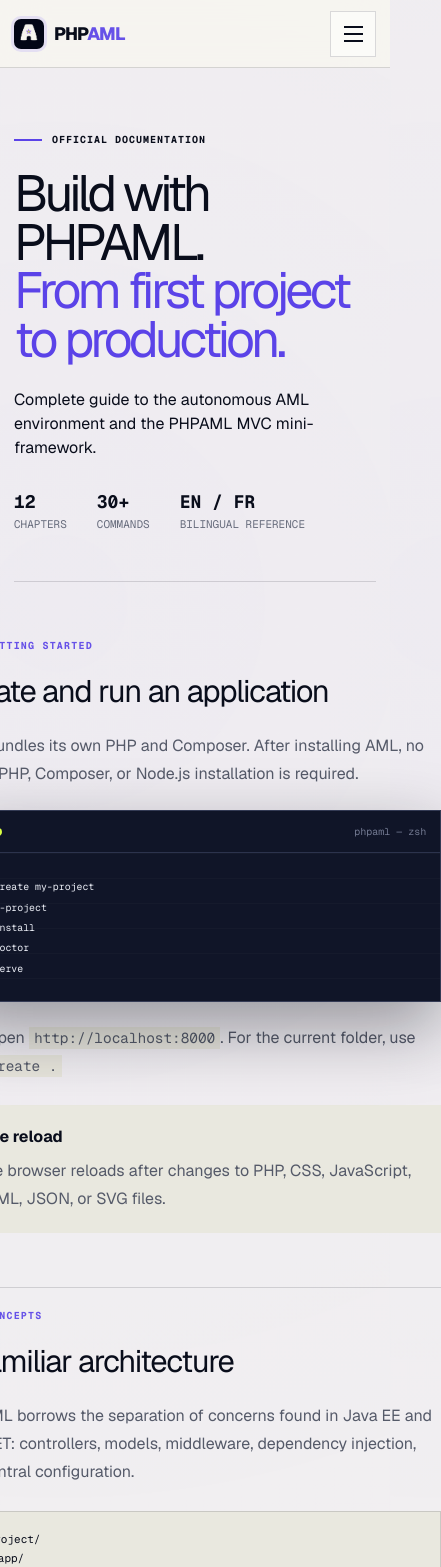
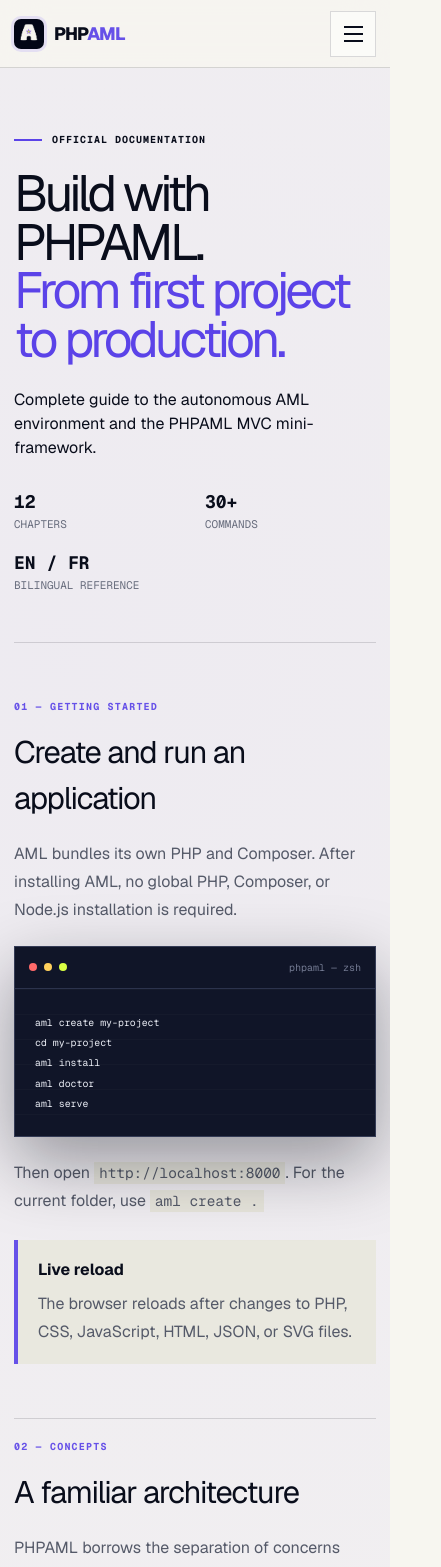
Before and after one commit to MR-C0DE/phpaml-website, a Next.js app: page /docs in a window 390 px wide. Shown: the top 1567 px of the page, 441 px wide, since content can reach past the window. Built offline with nearby package versions, Linux system fonts and the light colour scheme.

Commit message:
Fix documentation overflow on mobile

```diff
--- a/app/globals.css
+++ b/app/globals.css
@@ -134,4 +134,15 @@
   .after-install{gap:28px;padding:52px 0}.after-install pre{padding:24px 20px;font-size:12px;overflow-x:auto}
   .portable{padding:24px;margin-bottom:25px}.back-docs{padding-bottom:65px}
 }
+.docs-content{min-width:0;width:100%}
+.docs-content section,.command-reference>div{min-width:0}
+.docs-content .terminal,.file-tree{max-width:100%}
+.command-reference code{max-width:100%;overflow-wrap:anywhere}
+@media(max-width:620px){
+  .docs-layout{width:calc(100% - 28px);min-width:0}
+  .docs-content h2,.docs-content h3,.docs-content p,.docs-content li,.command-list code{overflow-wrap:anywhere}
+  .doc-steps{padding-left:20px}
+  .notice{padding:18px 20px}
+  .doc-stats{display:grid;grid-template-columns:1fr 1fr;gap:20px}
+}
 @media(prefers-reduced-motion:reduce){html{scroll-behavior:auto}*,*:before,*:after{transition-duration:.01ms!important;animation-duration:.01ms!important}}
```
